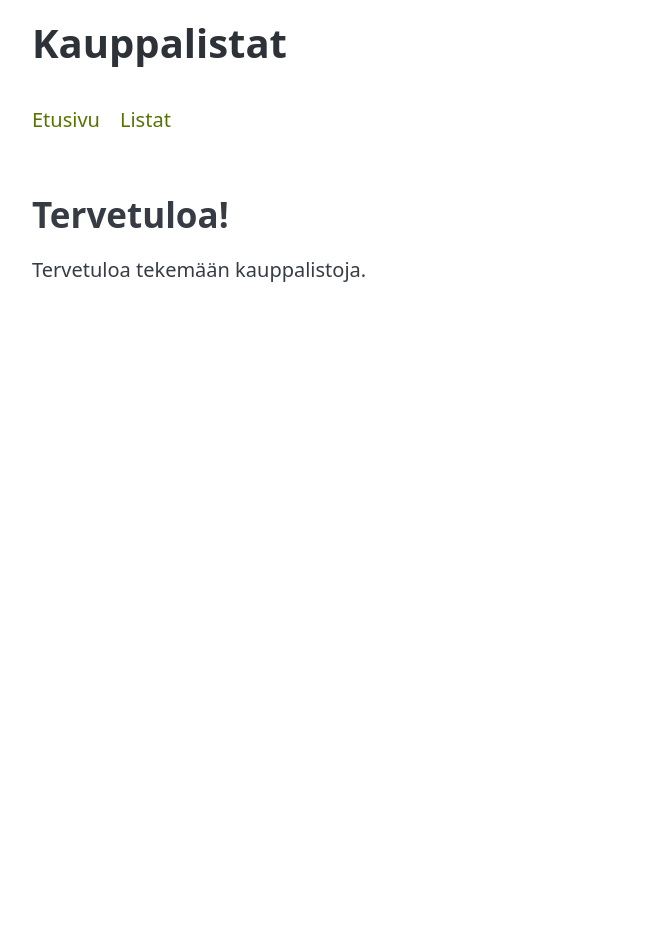
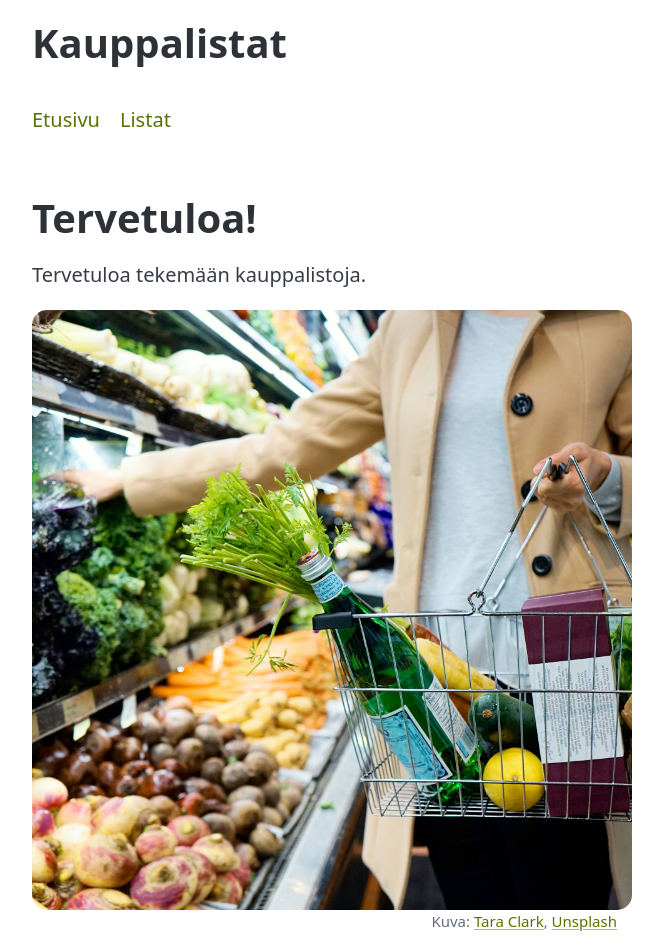
Before and after one commit to Raision-seudun-koulutuskuntayhtyma/kauppalista24, a SvelteKit app in the folder kauppalista/: page / in a window 1280 px wide. Shown: the top 952 px of the page, without its empty margins (308-971 px from the left). Before the commit the page ends 800 px from the top, so only its background shows below. Built offline with nearby package versions, Linux system fonts and the light colour scheme.

Commit message:
Etusivulle tunnelmakuva

```diff
--- a/kauppalista/src/routes/+page.svelte
+++ b/kauppalista/src/routes/+page.svelte
@@ -1,2 +1,36 @@
-<h2>Tervetuloa!</h2>
+<script>
+    import kuva from './tara-clark-Gk8LG7dsHWA-unsplash.jpg';
+
+    const kuvaUrl =
+        'https://unsplash.com/photos/woman-in-white-coat-holding-green-shopping-cart-Gk8LG7dsHWA';
+    const kuvaaja = 'Tara Clark';
+    const kuvaajaUrl = 'https://unsplash.com/@socialtyvr';
+
+    // TODO: Nopeuta kuvien latausta enhanced-img:n avulla:
+    // https://kit.svelte.dev/docs/images
+</script>
+
+<h1>Tervetuloa!</h1>
+
 <p>Tervetuloa tekemään kauppalistoja.</p>
+
+<figure>
+    <a href="/listat">
+        <img src={kuva} alt="Henkilö tekemässä ostoksia kaupassa" />
+    </a>
+    <figcaption>
+        Kuva: <a href={kuvaajaUrl}>{kuvaaja}</a>,
+        <a href={kuvaUrl}>Unsplash</a>
+    </figcaption>
+</figure>
+<style>
+    img {
+        border-radius: var(--pico-border-radius);
+    }
+    figcaption {
+        text-align: right;
+        font-size: 0.75rem;
+        padding-top: 0;
+        padding-right: var(--pico-border-radius);
+    }
+</style>
```
Also changed, not shown: kauppalista/src/routes/tara-clark-Gk8LG7dsHWA-unsplash_INFO.md (added, +15 -0 lines), kauppalista/src/routes/tara-clark-Gk8LG7dsHWA-unsplash.jpg (added).
